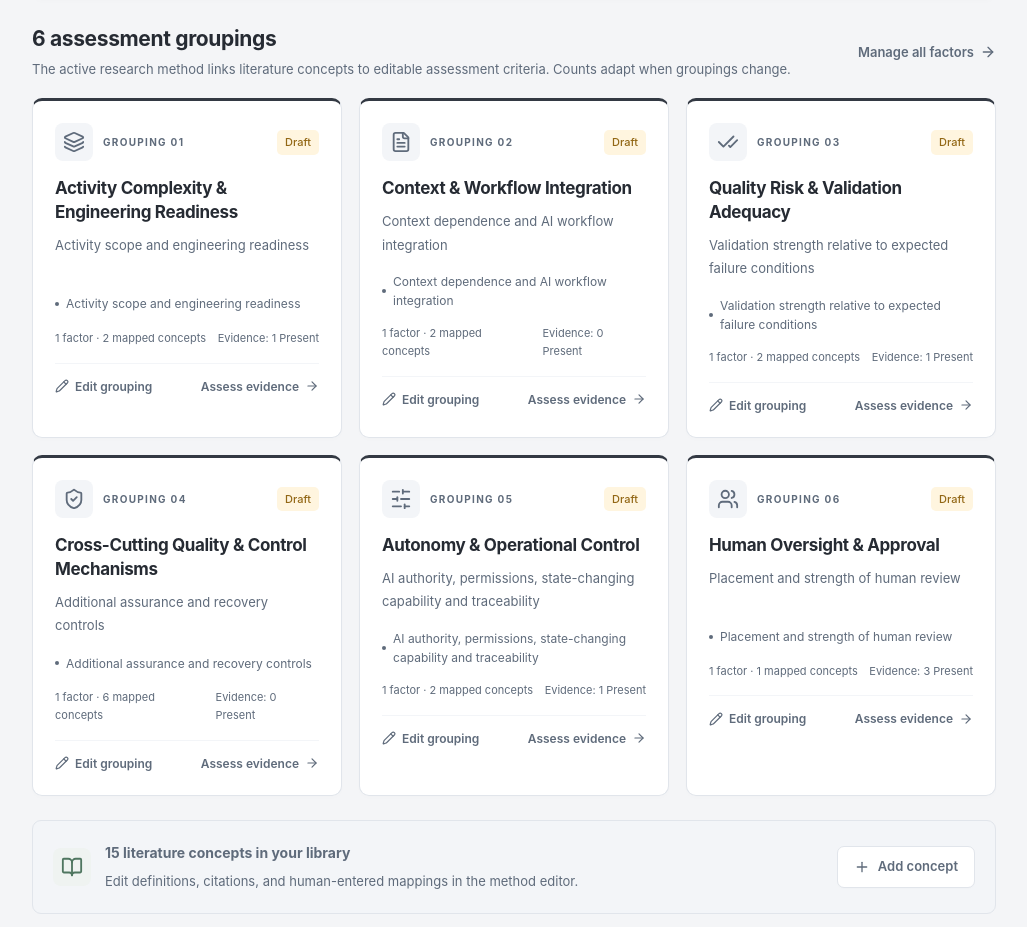
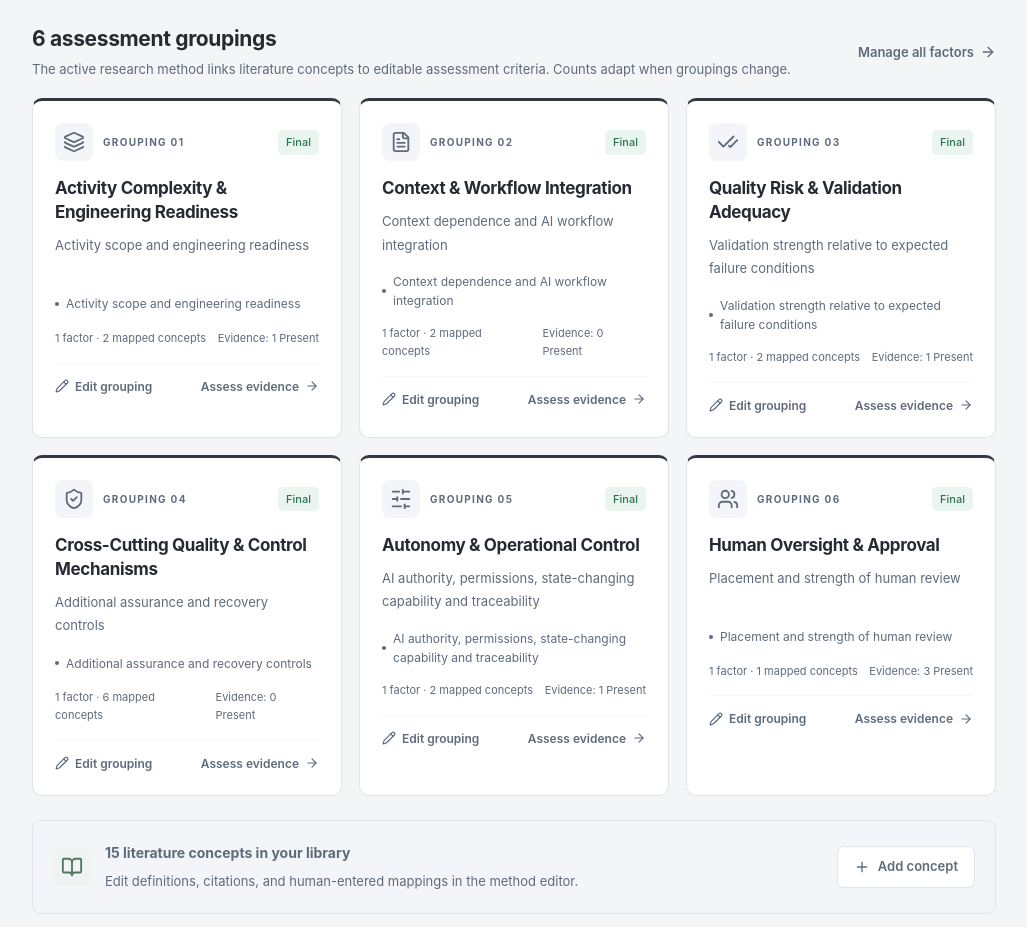
Before and after one commit to Mistu98/ross-ai-assessment-mvp, a React (Vite) app: page /#/ in a window 1280 px wide. Shown: the part 1468-2395 px from the top of the page, without its empty margins (250-1277 px from the left). Built offline with nearby package versions, Linux system fonts and the light colour scheme.

Commit message:
Label finalized MVP method in Dashboard.jsx interface

```diff
--- a/src/pages/Dashboard.jsx
+++ b/src/pages/Dashboard.jsx
@@ -158,7 +158,7 @@ export default function Dashboard() {
                   <span className="eyebrow">
                     GROUPING {String(index + 1).padStart(2, "0")}
                   </span>
-                  <Badge tone="amber">Draft</Badge>
+                  <Badge tone="green">Final</Badge>
                 </div>
                 <h2>{group.name}</h2>
                 <p>{group.prompt}</p>
```
